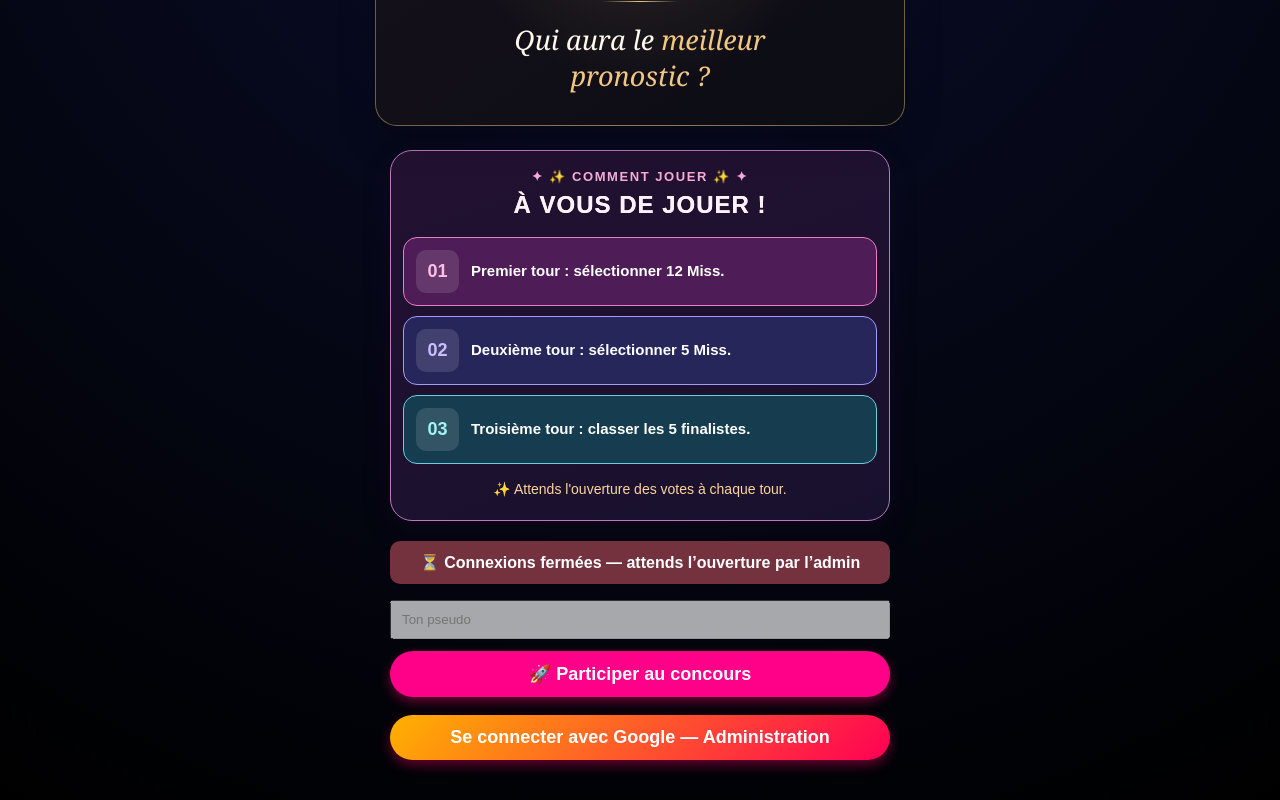
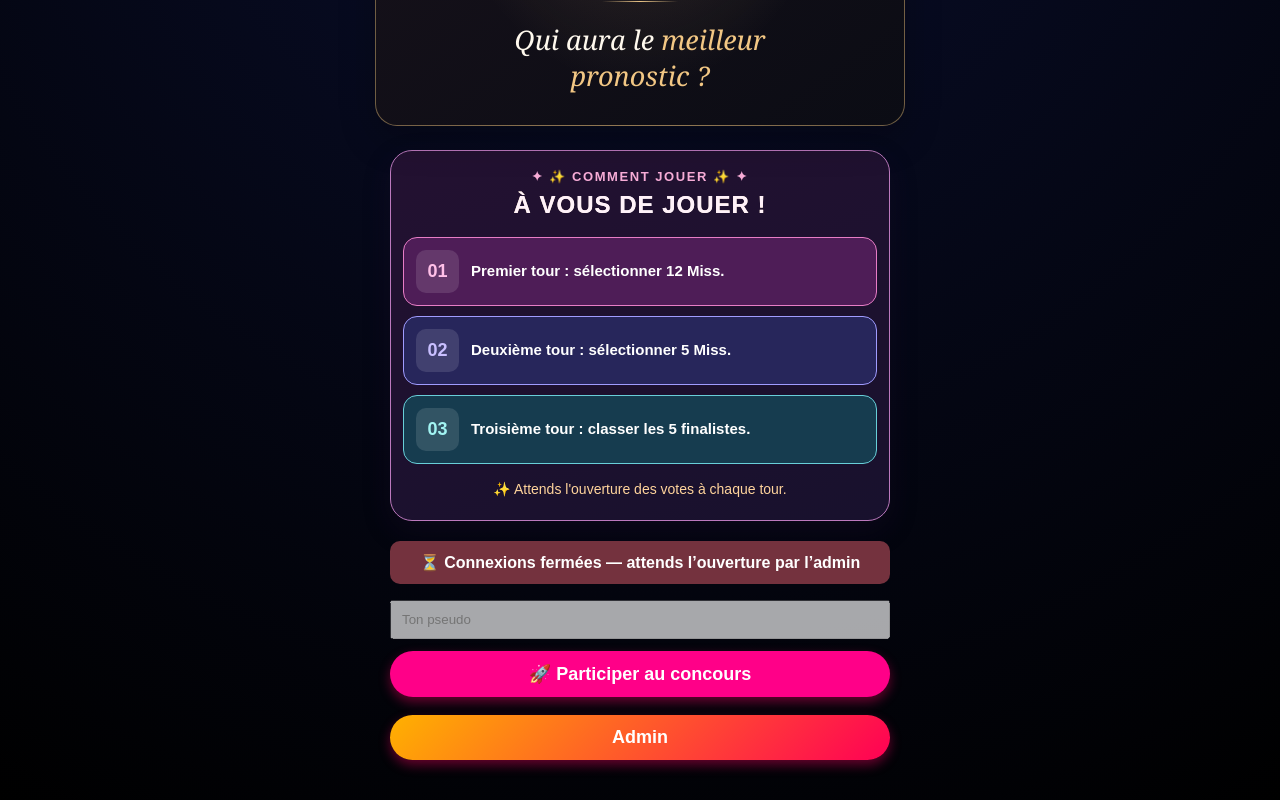
Before and after one commit to ludhardy-arch/miss2027, a React (Vite) app in the folder miss2026-main/: page /#/login in a window 1280 px wide. Shown: the part 279-1079 px from the top of the page. Built offline with nearby package versions, Linux system fonts and the light colour scheme; no server answers; the database is empty.

Commit message:
Simplify admin login label and add proper Google sign-out

```diff
--- a/miss2026-main/src/pages/Login.jsx
+++ b/miss2026-main/src/pages/Login.jsx
@@ -85,7 +85,7 @@ export default function Login({ setUser }) {
         🚀 Participer au concours
       </button>
       <button onClick={loginAdmin} disabled={pending} style={{ padding: 12, width: "100%", cursor: "pointer" }}>
-        Se connecter avec Google — Administration
+        Admin
       </button>
       {error && <p role="alert" style={{ color: "#b00020" }}>{error}</p>}
       {adminUid && <p>Ton UID Firebase : <code>{adminUid}</code> — à renseigner dans Render et dans les règles Firebase.</p>}
```
